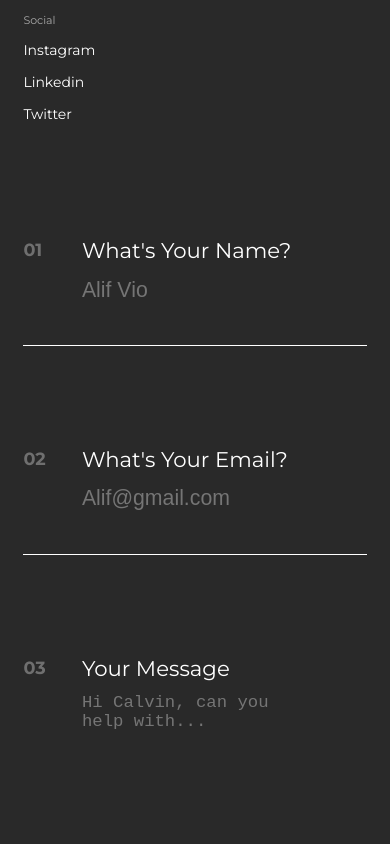
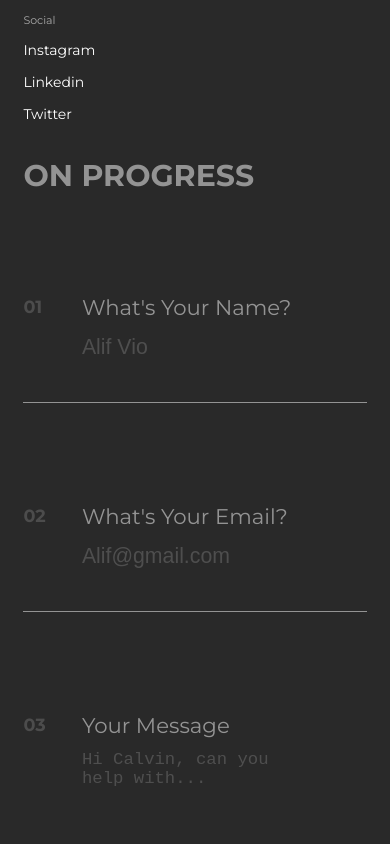
Before and after one commit to Calvin-dph/Profile, a React (Vite) app: page /contact in a window 390 px wide. Shown: the part 1000-1844 px from the top of the page. Built offline with nearby package versions, Linux system fonts and the light colour scheme.

Commit message:
onprogress

```diff
--- a/src/Page/Contact/form/index.jsx
+++ b/src/Page/Contact/form/index.jsx
@@ -33,6 +33,7 @@ export default function index(){
 
   return(
   <div ref={formsContainer} className='forms'>
+    <h1>ON PROGRESS</h1>
     <div className='form'>
       <h5>01</h5>
       <label htmlFor="name">What's Your Name?</label>
--- a/src/Page/Contact/form/style.css
+++ b/src/Page/Contact/form/style.css
@@ -1,3 +1,13 @@
+.forms{
+    opacity: 0.5;
+    pointer-events: none;
+}
+.forms h1{
+    position: relative;
+    font-size: 50px;
+}
+
+
 .forms{
     display: block;
     width: 73%;
@@ -93,4 +103,8 @@
     .form{
         width: auto;
     }
+    .forms h1{
+        position: relative;
+        font-size: 30px;
+    }
 }
```
